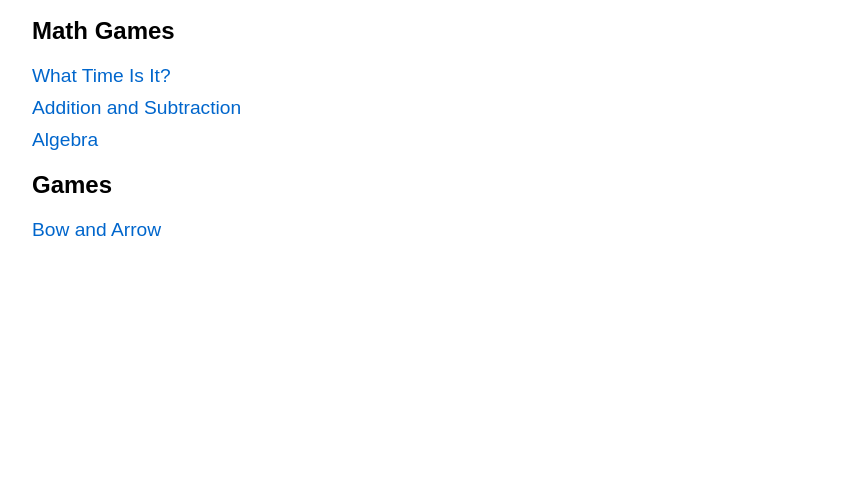
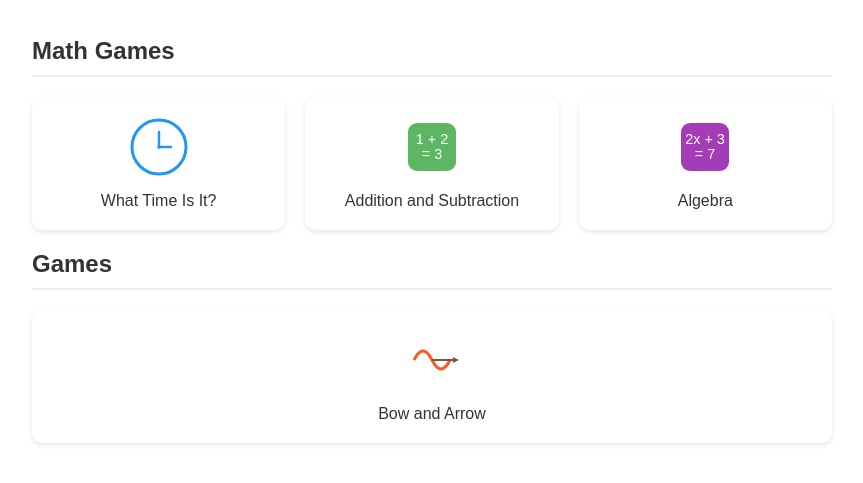
Before and after one commit to csiesheep/csiesheep.github.io, a plain HTML site: page index.html in a window 1280 px wide. Both pictures are taken after typing "Sample", "Sample123" into the empty fields and a click on the button "Sign Up". Shown: the part 63-546 px from the top of the page, without its empty margins (208-1071 px from the left). Drawn offline with Linux system fonts and the light colour scheme.

Commit message:
add game icons

```diff
--- a/index.html
+++ b/index.html
@@ -15,20 +15,59 @@
             color: #333;
             text-align: center;
         }
-        .games-list {
+        .games-section {
+            margin: 40px 0;
+        }
+
+        .games-section h2 {
+            color: #333;
+            font-size: 24px;
+            margin-bottom: 20px;
+            padding-bottom: 10px;
+            border-bottom: 2px solid #eee;
+        }
+
+        .games-grid {
+            display: grid;
+            grid-template-columns: repeat(auto-fit, minmax(200px, 1fr));
+            gap: 20px;
+            padding: 0;
             list-style: none;
-            padding: 0;
         }
-        .games-list li {
-            margin: 10px 0;
+
+        .game-card {
+            background: white;
+            border-radius: 10px;
+            box-shadow: 0 2px 5px rgba(0,0,0,0.1);
+            transition: transform 0.3s ease, box-shadow 0.3s ease;
+            overflow: hidden;
         }
-        .games-list a {
+
+        .game-card:hover {
+            transform: translateY(-5px);
+            box-shadow: 0 5px 15px rgba(0,0,0,0.2);
+        }
+
+        .game-card a {
+            display: flex;
+            flex-direction: column;
+            align-items: center;
+            padding: 20px;
             text-decoration: none;
-            color: #0066cc;
-            font-size: 1.2em;
+            color: #333;
         }
-        .games-list a:hover {
-            text-decoration: underline;
+
+        .game-icon {
+            width: 60px;
+            height: 60px;
+            margin-bottom: 15px;
+        }
+
+        .game-title {
+            font-size: 16px;
+            font-weight: 500;
+            text-align: center;
+            margin: 0;
         }
         .auth-container {
             text-align: center;
@@ -116,17 +155,39 @@
             </div>
         </div>
 
-        <h2>Math Games</h2>
-        <ul class="games-list">
-            <li><a href="kid_games/clock/index.html">What Time Is It?</a></li>
-            <li><a href="kid_games/add_and_sub/index.html">Addition and Subtraction</a></li>
-            <li><a href="kid_games/algebra/index.html">Algebra</a></li>
-        </ul>
+        <div class="games-section">
+            <h2>Math Games</h2>
+            <ul class="games-grid">
+                <li class="game-card">
+                    <a href="kid_games/clock/index.html">
+                        <img src="images/game-icons/clock.svg" alt="Clock Game" class="game-icon">
+                        <h3 class="game-title">What Time Is It?</h3>
+                    </a>
+                </li>
+                <li class="game-card">
+                    <a href="kid_games/add_and_sub/index.html">
+                        <img src="images/game-icons/math.svg" alt="Math Game" class="game-icon">
+                        <h3 class="game-title">Addition and Subtraction</h3>
+                    </a>
+                </li>
+                <li class="game-card">
+                    <a href="kid_games/algebra/index.html">
+                        <img src="images/game-icons/algebra.svg" alt="Algebra Game" class="game-icon">
+                        <h3 class="game-title">Algebra</h3>
+                    </a>
+                </li>
+            </ul>
 
-        <h2>Games</h2>
-        <ul class="games-list">
-            <li><a href="kid_games/bow_and_arrow/index.html">Bow and Arrow</a></li>
-        </ul>
+            <h2>Games</h2>
+            <ul class="games-grid">
+                <li class="game-card">
+                    <a href="kid_games/bow_and_arrow/index.html">
+                        <img src="images/game-icons/bow.svg" alt="Bow and Arrow Game" class="game-icon">
+                        <h3 class="game-title">Bow and Arrow</h3>
+                    </a>
+                </li>
+            </ul>
+        </div>
     </div>
 
     <script>
```
Also changed, not shown: images/game-icons/algebra.svg (added), images/game-icons/bow.svg (added), images/game-icons/clock.svg (added), images/game-icons/math.svg (added).
